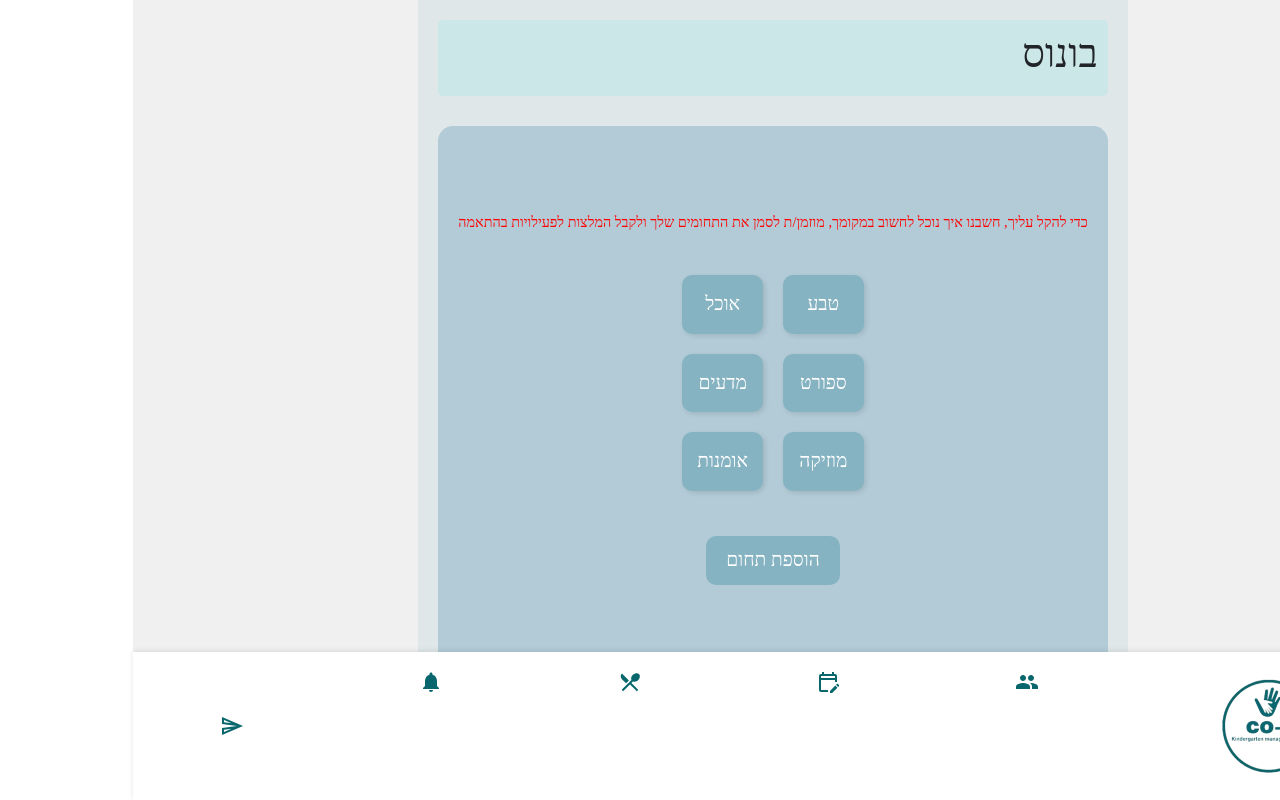
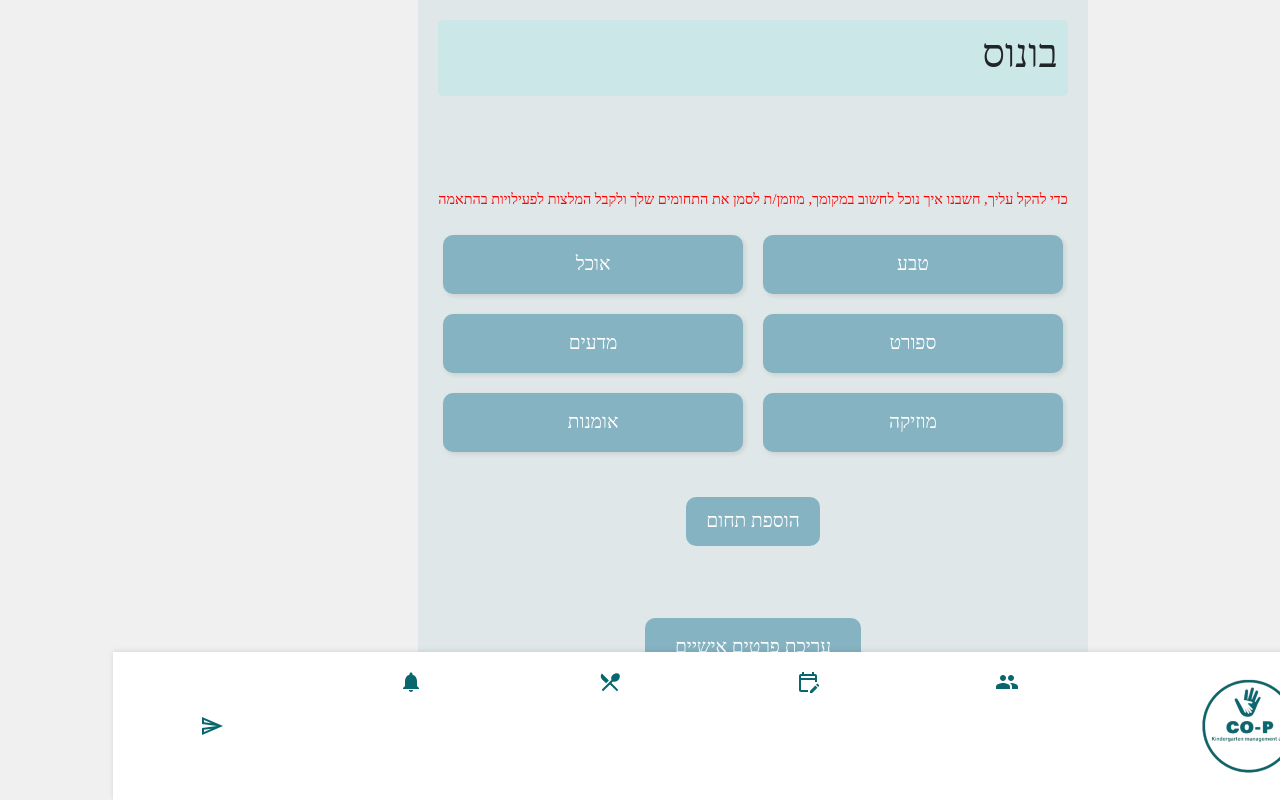
Before and after one commit to YesminW/Co-P-New, a React (Vite) app in the folder Final_Project/: page /BonusStaffMember in a window 1280 px wide. Built offline with nearby package versions, Linux system fonts and the light colour scheme; a web font is replaced by a local one.

Commit message:
סידור מסך ראשי

```diff
--- /dev/null
+++ b/Final_Project/src/App.css
@@ -0,0 +1,3 @@
+.logo img {
+    width: 250px;
+  }
--- a/Final_Project/src/App.jsx
+++ b/Final_Project/src/App.jsx
@@ -24,6 +24,7 @@ import EditProfile from './components/Parents/EditProfile'
 
 import './assets/StyleSheets/Register.css'
 import './assets/StyleSheets/Main.css'
+import './App.css'
 
 
 
--- a/Final_Project/src/Elements/Elogo.jsx
+++ b/Final_Project/src/Elements/Elogo.jsx
@@ -1,13 +1,12 @@
-
-import logo from '../Images/logo.png'
-
+import React from 'react';
+import logo from '../Images/logo.png';
 
 const Elogo =
-<>
-    <div className="logo">
-        <img src={logo} alt="Logo" />
+    <div>
+        <div className="logo">
+            <img src={logo} alt="Logo" />
+        </div>
+        <h1 className="loginh1">Your Best Helper</h1>
     </div>
-    <h1 className="loginh1">Your Best Helper</h1>
-</>
 
 export default Elogo;
--- a/Final_Project/src/assets/StyleSheets/BonusStaff.css
+++ b/Final_Project/src/assets/StyleSheets/BonusStaff.css
@@ -13,17 +13,7 @@
     padding: 10px;
   }
 
-  .main-content {
-    flex: 1;
-    display: flex;
-    flex-direction: column;
-    align-items: center;
-    justify-content: center;
-    text-align: center;
-    padding: 20px;
-    background-color: #b2cbd7;
-    border-radius: 15px;
-  }
+
 
   .grid-container {
     display: grid;
--- a/Final_Project/src/assets/StyleSheets/Main.css
+++ b/Final_Project/src/assets/StyleSheets/Main.css
@@ -1,17 +1,12 @@
 .login-container {
   text-align: center;
   padding: 20px;
-}
-
-.logo img {
-  width: 250px;
 }
 
 .loginh1 {
   color: #07676D;
   font-family: 'Karantina', cursive;
   font-size: 58px;
-  margin: 0;
 }
 
 .buttons {
--- a/Final_Project/src/components/Main.jsx
+++ b/Final_Project/src/components/Main.jsx
@@ -10,7 +10,7 @@ import '../assets/StyleSheets/Main.css'
 
 export default function Main() {
     return (
-        <div className="login-container">
+        <div>
             {Elogo}
             <br />
             <h1 className="loginh1">מי אתה/את?</h1>
--- a/Final_Project/src/components/Parents/MainParent.jsx
+++ b/Final_Project/src/components/Parents/MainParent.jsx
@@ -3,13 +3,11 @@ import React, { useEffect, useState } from 'react';
 import { Link, useNavigate } from 'react-router-dom';
 import { format } from 'date-fns';
 import he from 'date-fns/locale/he';
-import { useSwipeable } from 'react-swipeable';
 
 
 import Elogo1 from '../../Elements/Elogo1';
 import Efooter from '../../Elements/Efooter';
 import '../../assets/StyleSheets/MainStaff.css';
-import { Button } from '@mui/material';
 
 
 export default function MainParent() {
@@ -44,14 +42,8 @@ export default function MainParent() {
     }
   };
 
-  const handlers = useSwipeable({
-    onSwipedRight: () => navigate('/BonusStaffMember'),
-    preventDefaultTouchmoveEvent: true,
-    trackMouse: true
-  });
-
-  return (
-    <div className="home-container" {...handlers}>
+    return (
+    <div>
       {Elogo1}
       <br />
       <div className='info-card'>
--- a/Final_Project/src/index.css
+++ b/Final_Project/src/index.css
@@ -6,11 +6,12 @@
 }
 
 body {
+  flex: 1;
   margin: 0;
   display: flex;
   place-items: center;
   min-width: 100%;
-  flex-direction: row-reverse;
+  flex-direction: column;
   padding: 0;
   background-color: #f0f0f0;
   font-family: 'Karantina', cursive;
@@ -18,17 +19,5 @@ body {
   height: 100vh;
   justify-content: center;
   align-items: center;
+  text-align: center;
  }
-
-@media (prefers-color-scheme: light) {
-  :root {
-    color: #213547;
-    background-color: #ffffff;
-  }
-  a:hover {
-    color: #747bff;
-  }
-  button {
-    background-color: #f9f9f9;
-  }
-}
```
